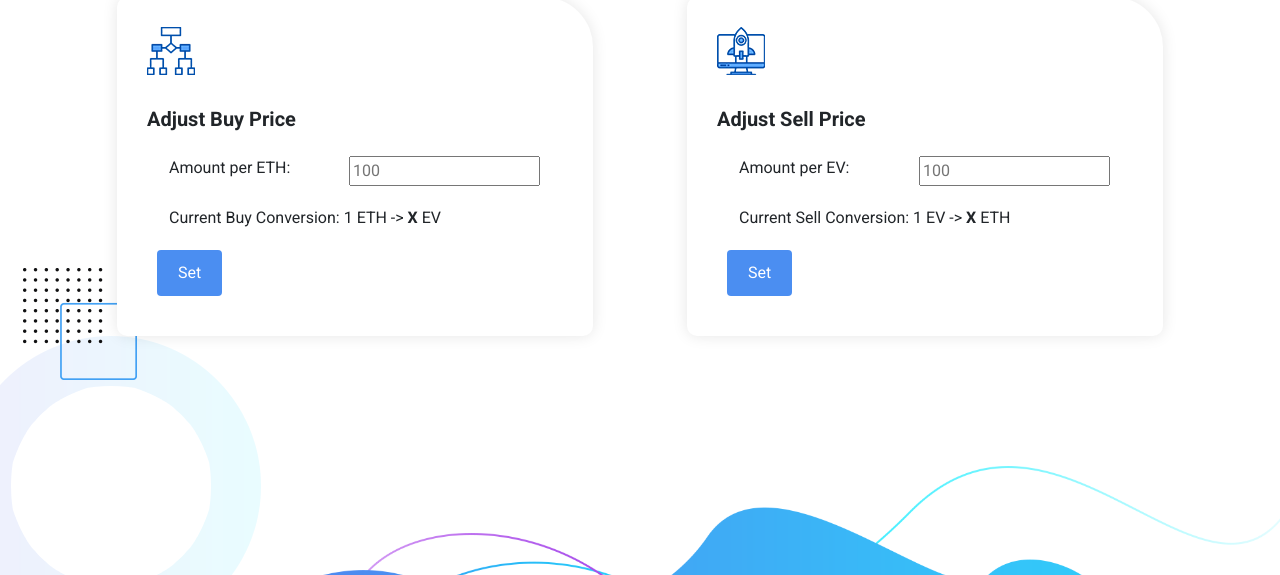
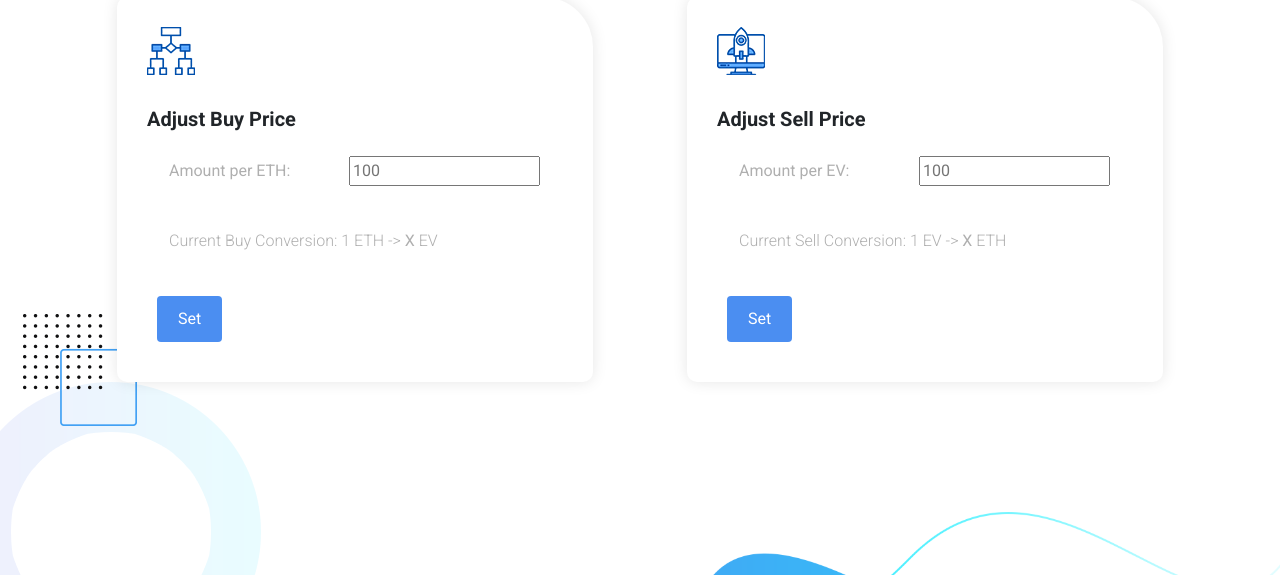
Before and after one commit to novehmar23/Etchegaray-Gonzalez-Iturbide-Landeira-Novelli, a website: page Code/app/src/htmls/admin.html in a window 1280 px wide. Shown: the part 225-800 px from the top of the page. Drawn offline with Linux system fonts and the light colour scheme; files that its build step writes are made by us from their sources; files whose address does not match are found by name.

```diff
--- a/Code/app/src/htmls/admin.html
+++ b/Code/app/src/htmls/admin.html
@@ -132,7 +132,7 @@
                   <div class="container">
                     <div class="row">
                       <div class="col" style="max-width: 180px; padding: 10px;">
-                        <label for="amount">Amount per ETH:</label>
+                        <p for="amount" style="font-size:16px;"><strong>Amount per ETH:</strong></p>
                       </div>
                       <div class="col" style="max-width: 180px; padding: 10px;">
                         <input type="number" min="1" id="setBuyPrice"
@@ -140,7 +140,7 @@
                       </div>
                       <div class="row">
                         <div class="col" style="max-width: 400px; padding: 10px;">
-                          <label for="receiver">Current Buy Conversion: 1 ETH -> <strong id="evBuyPrice">X</strong> EV</label>
+                          <p for="receiver" style="font-size:16px;">Current Buy Conversion: 1 ETH -> <strong id="evBuyPrice">X</strong> EV</p>
                         </div>
                       </div>
                     </div>
@@ -165,7 +165,7 @@
                   <div class="container">
                     <div class="row">
                       <div class="col" style="max-width: 180px; padding: 10px;">
-                        <label for="amount">Amount per EV:</label>
+                        <p for="amount" style="font-size:16px;"><strong>Amount per EV:</strong></p>
                       </div>
                       <div class="col" style="max-width: 180px; padding: 10px;">
                         <input type="number" min="1" id="setSellPrice"
@@ -173,7 +173,7 @@
                       </div>
                       <div class="row">
                         <div class="col" style="max-width: 400px; padding: 10px;">
-                          <label for="receiver">Current Sell Conversion: 1 EV -> <strong id="evSellPrice">X</strong> ETH</label>
+                          <p for="receiver" style="font-size:16px;">Current Sell Conversion: 1 EV -> <strong id="evSellPrice">X</strong> ETH</p>
                         </div>
                       </div>
                     </div>
```
